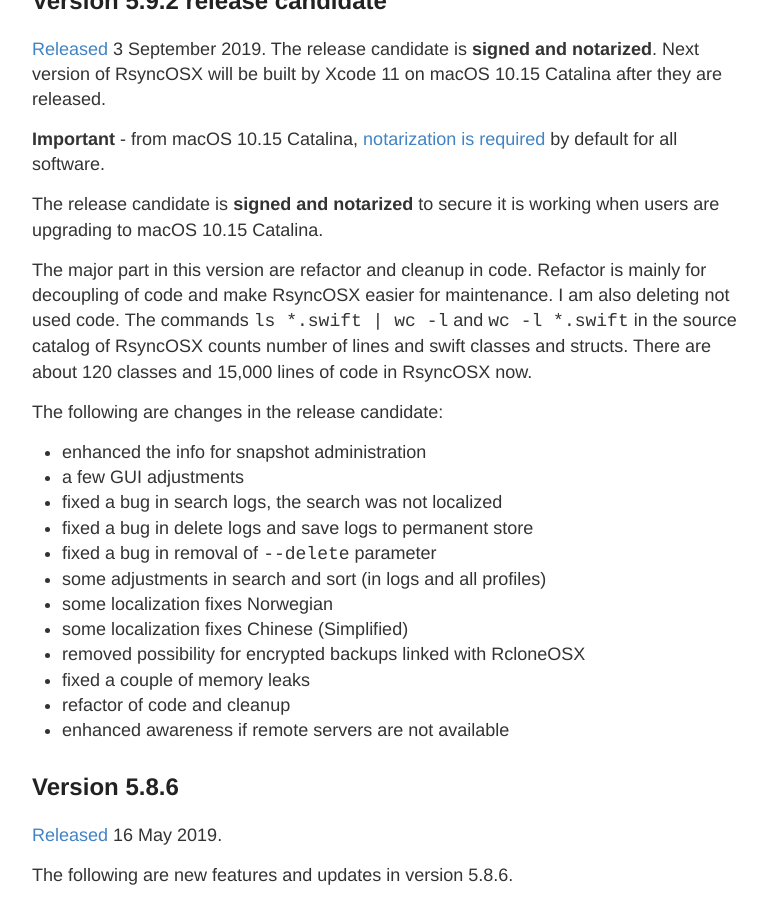
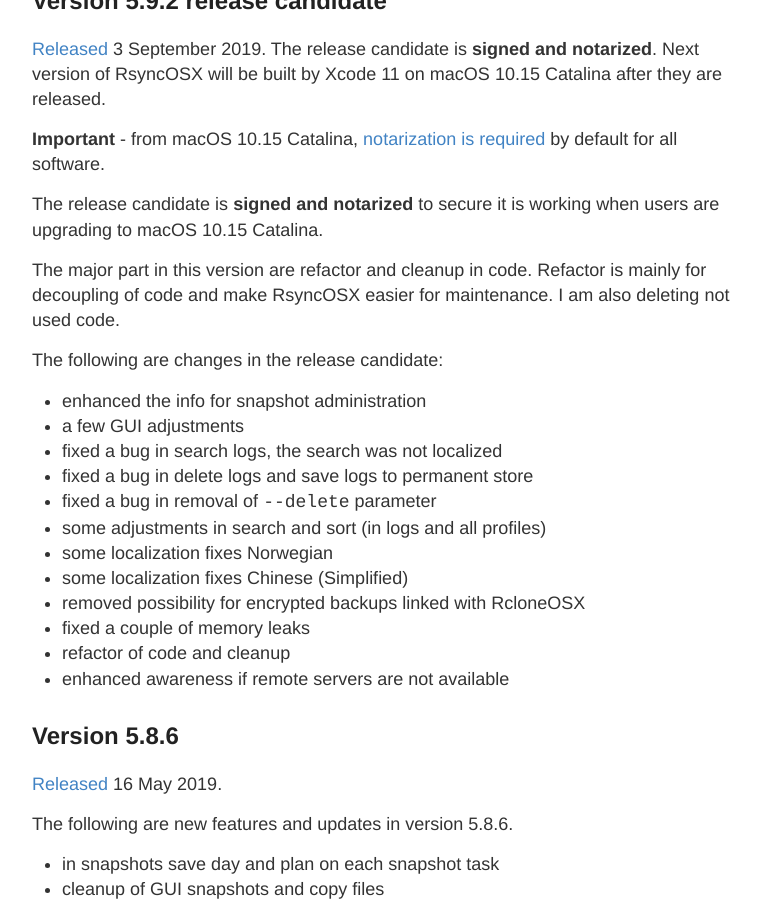
Before and after one commit to d2s/Documentation, a Jekyll site: the page built from _posts/2018-04-10-Changelog.md, in a window 1280 px wide and 900 px high, scrolled down 371 px. Shown: the whole window, without its empty margins (248-1015 px from the left). Built offline with Jekyll 4.4.1, drawn with Linux system fonts in a browser that asks for light colours.

Commit message:
Update 2018-04-10-Changelog.md

```diff
--- a/_posts/2018-04-10-Changelog.md
+++ b/_posts/2018-04-10-Changelog.md
@@ -13,7 +13,7 @@ I am using the application on a daily basis and it evolves during my own use. Su
 
 The release candidate is **signed and notarized** to secure it is working when users are upgrading to macOS 10.15 Catalina.
 
-The major part in this version are refactor and cleanup in code. Refactor is mainly for decoupling of code and make RsyncOSX easier for maintenance. I am also deleting not used code. The commands `ls *.swift | wc -l` and `wc -l *.swift` in the source catalog of RsyncOSX counts number of lines and swift classes and structs. There are about 120 classes and 15,000 lines of code in RsyncOSX now.
+The major part in this version are refactor and cleanup in code. Refactor is mainly for decoupling of code and make RsyncOSX easier for maintenance. I am also deleting not used code.
 
 The following are changes in the release candidate:
 
```
